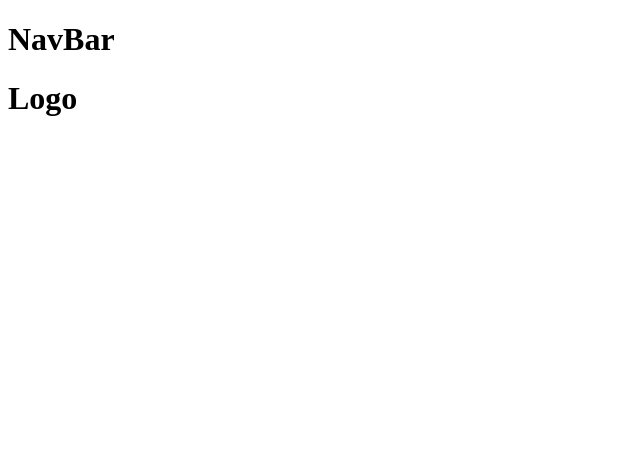
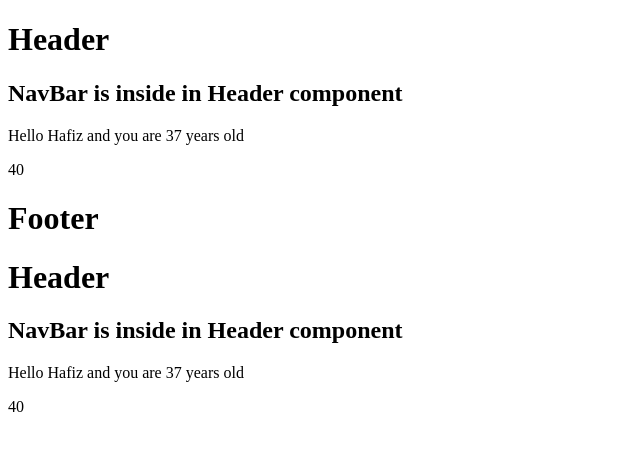
Before and after one commit to hafizkh/react-foundations, a React (Vite) app: page / in a window 1280 px wide. Shown: the top 450 px of the page, without its empty margins (0-640 px from the left). Built offline with nearby package versions, Linux system fonts and the light colour scheme.

Commit message:
Episode 3 full

```diff
--- a/App.js
+++ b/App.js
@@ -1,22 +1,48 @@
 import React from "react";
 import ReactDOM from "react-dom/client";
 
-const heading = (
-    <h1 className="heading">h1 tag</h1>
-)
-const NavBar = () => (
-    <div className="container">
-        <h1 id="heading">NavBar</h1>
-        <Logo />
-    </div>
-)
+const name = "Hafiz"
+const age = 37
+const greet = <p>Hello {name} and you are {age} years old</p>
 
-const Logo = () => (
-    <div className="logo">
-        <h1>Logo</h1>
-    </div>
-)
+const Header = () => {
+    return (
+        <div>
+            <h1>Header</h1>
+            <NavBar />
+        </div>
+    )
+}
 
-console.log(heading)
+const Footer = () => {
+    return (
+        <div>
+            <h1>Footer</h1>
+            {Header()}
+        </div>
+    )
+}
+
+const NavBar = () => {
+    return (
+        <div>
+            <h2>NavBar is inside in Header component</h2>
+            {greet}
+            {/* Example */}
+            {45 - 5}
+        </div>
+    )
+}
+
+
+const App = () => {
+    return (
+        <div>
+            <Header />
+            <Footer />
+        </div>
+    )
+}
+
 const root = ReactDOM.createRoot(document.getElementById("root"))
-root.render(<NavBar />)
+root.render(<App />)
```
